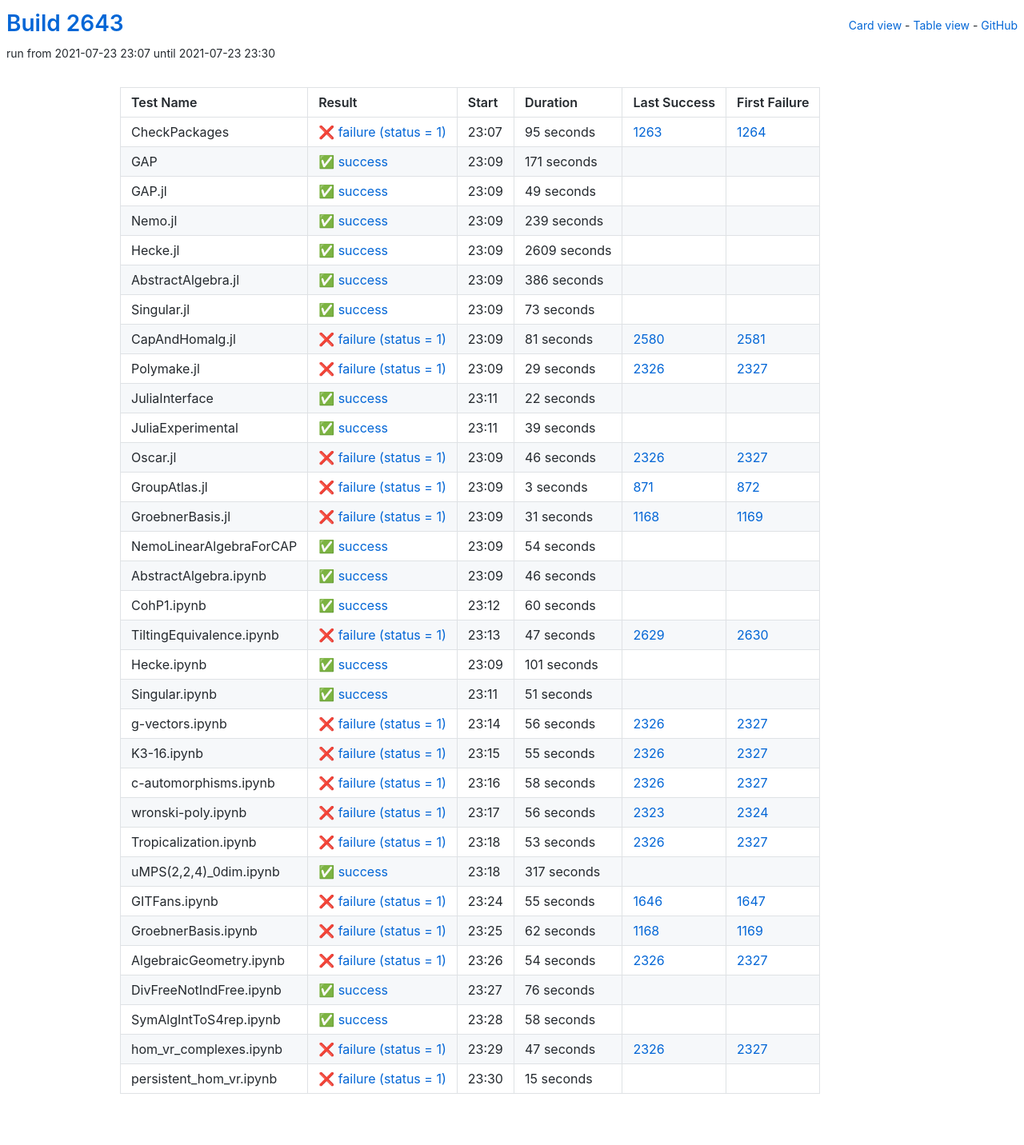
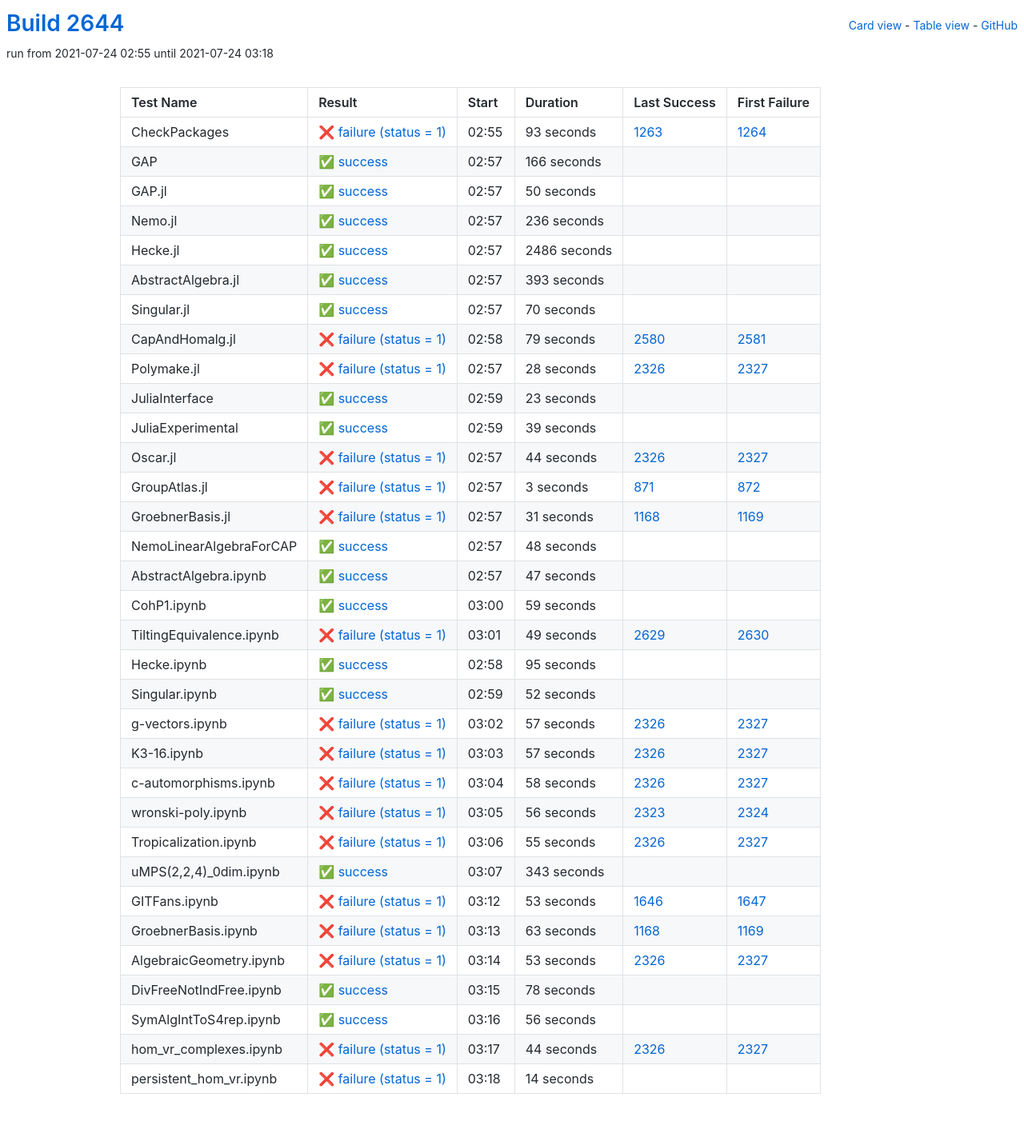
Before and after one commit to oscar-system/oscar-ci-status-stable, a Jekyll site: the page built from table.html, in a window 1280 px wide. Shown: the whole page at 80% size. Built offline with Jekyll 4.4.1, drawn with Linux system fonts in a browser that asks for light colours.

Commit message:
Build #2644

```diff
--- a/_data/ci.yml
+++ b/_data/ci.yml
@@ -1,6 +1,6 @@
 ---
-build: 2643
-build_url: https://oscarci.mathematik.uni-kl.de/job/oscar-stable/2643/
+build: 2644
+build_url: https://oscarci.mathematik.uni-kl.de/job/oscar-stable/2644/
 job: oscar-stable
 organization: oscar-system
 repo: oscar-ci-status-stable
@@ -8,128 +8,128 @@ repourl: https://github.com/oscar-system/oscar-ci-status-stable
 tests:
 - name: CheckPackages
   id: checkpackages
-  log: https://oscarci.mathematik.uni-kl.de/job/oscar-stable/2643/artifact/logs/build-2643/CheckPackages.log
-  start: 2021-07-23 23:07
+  log: https://oscarci.mathematik.uni-kl.de/job/oscar-stable/2644/artifact/logs/build-2644/CheckPackages.log
+  start: 2021-07-24 02:55
   success: false
   exitcode: 1
   status: failure
-  duration: 95
+  duration: 93
   last_success: 1263
   last_success_url: https://oscarci.mathematik.uni-kl.de/job/oscar-stable/1263/
   first_failure: 1264
   first_failure_url: https://oscarci.mathematik.uni-kl.de/job/oscar-stable/1264/
 - name: GAP
   id: gap
-  log: https://oscarci.mathematik.uni-kl.de/job/oscar-stable/2643/artifact/logs/build-2643/GAP.log
-  start: 2021-07-23 23:09
+  log: https://oscarci.mathematik.uni-kl.de/job/oscar-stable/2644/artifact/logs/build-2644/GAP.log
+  start: 2021-07-24 02:57
   success: true
   exitcode: 0
   status: success
-  duration: 171
+  duration: 166
   last_success: false
   last_success_url:
   first_failure: false
   first_failure_url:
 - name: GAP.jl
   id: gap-jl
-  log: https://oscarci.mathematik.uni-kl.de/job/oscar-stable/2643/artifact/logs/build-2643/GAP.jl.log
-  start: 2021-07-23 23:09
+  log: https://oscarci.mathematik.uni-kl.de/job/oscar-stable/2644/artifact/logs/build-2644/GAP.jl.log
+  start: 2021-07-24 02:57
   success: true
   exitcode: 0
   status: success
-  duration: 49
+  duration: 50
   last_success: false
   last_success_url:
   first_failure: false
   first_failure_url:
 - name: Nemo.jl
   id: nemo-jl
-  log: https://oscarci.mathematik.uni-kl.de/job/oscar-stable/2643/artifact/logs/build-2643/Nemo.jl.log
-  start: 2021-07-23 23:09
+  log: https://oscarci.mathematik.uni-kl.de/job/oscar-stable/2644/artifact/logs/build-2644/Nemo.jl.log
+  start: 2021-07-24 02:57
   success: true
   exitcode: 0
   status: success
-  duration: 239
+  duration: 236
   last_success: false
   last_success_url:
   first_failure: false
   first_failure_url:
 - name: Hecke.jl
   id: hecke-jl
-  log: https://oscarci.mathematik.uni-kl.de/job/oscar-stable/2643/artifact/logs/build-2643/Hecke.jl.log
-  start: 2021-07-23 23:09
+  log: https://oscarci.mathematik.uni-kl.de/job/oscar-stable/2644/artifact/logs/build-2644/Hecke.jl.log
+  start: 2021-07-24 02:57
   success: true
   exitcode: 0
   status: success
-  duration: 2609
+  duration: 2486
   last_success: false
   last_success_url:
   first_failure: false
   first_failure_url:
 - name: AbstractAlgebra.jl
   id: abstractalgebra-jl
-  log: https://oscarci.mathematik.uni-kl.de/job/oscar-stable/2643/artifact/logs/build-2643/AbstractAlgebra.jl.log
-  start: 2021-07-23 23:09
+  log: https://oscarci.mathematik.uni-kl.de/job/oscar-stable/2644/artifact/logs/build-2644/AbstractAlgebra.jl.log
+  start: 2021-07-24 02:57
   success: true
   exitcode: 0
   status: success
-  duration: 386
+  duration: 393
   last_success: false
   last_success_url:
   first_failure: false
   first_failure_url:
 - name: Singular.jl
   id: singular-jl
-  log: https://oscarci.mathematik.uni-kl.de/job/oscar-stable/2643/artifact/logs/build-2643/Singular.jl.log
-  start: 2021-07-23 23:09
+  log: https://oscarci.mathematik.uni-kl.de/job/oscar-stable/2644/artifact/logs/build-2644/Singular.jl.log
+  start: 2021-07-24 02:57
   success: true
   exitcode: 0
   status: success
-  duration: 73
+  duration: 70
   last_success: false
   last_success_url:
   first_failure: false
   first_failure_url:
 - name: CapAndHomalg.jl
   id: capandhomalg-jl
-  log: https://oscarci.mathematik.uni-kl.de/job/oscar-stable/2643/artifact/logs/build-2643/CapAndHomalg.jl.log
-  start: 2021-07-23 23:09
+  log: https://oscarci.mathematik.uni-kl.de/job/oscar-stable/2644/artifact/logs/build-2644/CapAndHomalg.jl.log
+  start: 2021-07-24 02:58
   success: false
   exitcode: 1
   status: failure
-  duration: 81
+  duration: 79
   last_success: 2580
   last_success_url: https://oscarci.mathematik.uni-kl.de/job/oscar-stable/2580/
   first_failure: 2581
   first_failure_url: https://oscarci.mathematik.uni-kl.de/job/oscar-stable/2581/
 - name: Polymake.jl
   id: polymake-jl
-  log: https://oscarci.mathematik.uni-kl.de/job/oscar-stable/2643/artifact/logs/build-2643/Polymake.jl.log
-  start: 2021-07-23 23:09
+  log: https://oscarci.mathematik.uni-kl.de/job/oscar-stable/2644/artifact/logs/build-2644/Polymake.jl.log
+  start: 2021-07-24 02:57
   success: false
   exitcode: 1
   status: failure
-  duration: 29
+  duration: 28
   last_success: 2326
   last_success_url: https://oscarci.mathematik.uni-kl.de/job/oscar-stable/2326/
   first_failure: 2327
   first_failure_url: https://oscarci.mathematik.uni-kl.de/job/oscar-stable/2327/
 - name: JuliaInterface
   id: juliainterface
-  log: https://oscarci.mathematik.uni-kl.de/job/oscar-stable/2643/artifact/logs/build-2643/JuliaInterface.log
-  start: 2021-07-23 23:11
+  log: https://oscarci.mathematik.uni-kl.de/job/oscar-stable/2644/artifact/logs/build-2644/JuliaInterface.log
+  start: 2021-07-24 02:59
   success: true
   exitcode: 0
   status: success
-  duration: 22
+  duration: 23
   last_success: false
   last_success_url:
   first_failure: false
   first_failure_url:
 - name: JuliaExperimental
   id: juliaexperimental
-  log: https://oscarci.mathematik.uni-kl.de/job/oscar-stable/2643/artifact/logs/build-2643/JuliaExperimental.log
-  start: 2021-07-23 23:11
+  log: https://oscarci.mathematik.uni-kl.de/job/oscar-stable/2644/artifact/logs/build-2644/JuliaExperimental.log
+  start: 2021-07-24 02:59
   success: true
   exitcode: 0
   status: success
@@ -140,20 +140,20 @@ tests:
   first_failure_url:
 - name: Oscar.jl
   id: oscar-jl
-  log: https://oscarci.mathematik.uni-kl.de/job/oscar-stable/2643/artifact/logs/build-2643/Oscar.jl.log
-  start: 2021-07-23 23:09
+  log: https://oscarci.mathematik.uni-kl.de/job/oscar-stable/2644/artifact/logs/build-2644/Oscar.jl.log
+  start: 2021-07-24 02:57
   success: false
   exitcode: 1
   status: failure
-  duration: 46
+  duration: 44
   last_success: 2326
   last_success_url: https://oscarci.mathematik.uni-kl.de/job/oscar-stable/2326/
   first_failure: 2327
   first_failure_url: https://oscarci.mathematik.uni-kl.de/job/oscar-stable/2327/
 - name: GroupAtlas.jl
   id: groupatlas-jl
-  log: https://oscarci.mathematik.uni-kl.de/job/oscar-stable/2643/artifact/logs/build-2643/GroupAtlas.jl.log
-  start: 2021-07-23 23:09
+  log: https://oscarci.mathematik.uni-kl.de/job/oscar-stable/2644/artifact/logs/build-2644/GroupAtlas.jl.log
+  start: 2021-07-24 02:57
   success: false
   exitcode: 1
   status: failure
@@ -164,8 +164,8 @@ tests:
   first_failure_url: https://oscarci.mathematik.uni-kl.de/job/oscar-stable/872/
 - name: GroebnerBasis.jl
   id: groebnerbasis-jl
-  log: https://oscarci.mathematik.uni-kl.de/job/oscar-stable/2643/artifact/logs/build-2643/GroebnerBasis.jl.log
-  start: 2021-07-23 23:09
+  log: https://oscarci.mathematik.uni-kl.de/job/oscar-stable/2644/artifact/logs/build-2644/GroebnerBasis.jl.log
+  start: 2021-07-24 02:57
   success: false
   exitcode: 1
   status: failure
@@ -176,104 +176,104 @@ tests:
   first_failure_url: https://oscarci.mathematik.uni-kl.de/job/oscar-stable/1169/
 - name: NemoLinearAlgebraForCAP
   id: nemolinearalgebraforcap
-  log: https://oscarci.mathematik.uni-kl.de/job/oscar-stable/2643/artifact/logs/build-2643/NemoLinearAlgebraForCAP.log
-  start: 2021-07-23 23:09
+  log: https://oscarci.mathematik.uni-kl.de/job/oscar-stable/2644/artifact/logs/build-2644/NemoLinearAlgebraForCAP.log
+  start: 2021-07-24 02:57
   success: true
   exitcode: 0
   status: success
-  duration: 54
+  duration: 48
   last_success: false
   last_success_url:
   first_failure: false
   first_failure_url:
 - name: AbstractAlgebra.ipynb
   id: abstractalgebra-ipynb
-  log: https://oscarci.mathematik.uni-kl.de/job/oscar-stable/2643/artifact/logs/build-2643/AbstractAlgebra.ipynb.log
-  start: 2021-07-23 23:09
+  log: https://oscarci.mathematik.uni-kl.de/job/oscar-stable/2644/artifact/logs/build-2644/AbstractAlgebra.ipynb.log
+  start: 2021-07-24 02:57
   success: true
   exitcode: 0
   status: success
-  duration: 46
+  duration: 47
   last_success: false
   last_success_url:
   first_failure: false
   first_failure_url:
 - name: CohP1.ipynb
   id: cohp1-ipynb
-  log: https://oscarci.mathematik.uni-kl.de/job/oscar-stable/2643/artifact/logs/build-2643/CohP1.ipynb.log
-  start: 2021-07-23 23:12
+  log: https://oscarci.mathematik.uni-kl.de/job/oscar-stable/2644/artifact/logs/build-2644/CohP1.ipynb.log
+  start: 2021-07-24 03:00
   success: true
   exitcode: 0
   status: success
-  duration: 60
+  duration: 59
   last_success: false
   last_success_url:
   first_failure: false
   first_failure_url:
 - name: TiltingEquivalence.ipynb
   id: tiltingequivalence-ipynb
-  log: https://oscarci.mathematik.uni-kl.de/job/oscar-stable/2643/artifact/logs/build-2643/TiltingEquivalence.ipynb.log
-  start: 2021-07-23 23:13
+  log: https://oscarci.mathematik.uni-kl.de/job/oscar-stable/2644/artifact/logs/build-2644/TiltingEquivalence.ipynb.log
+  start: 2021-07-24 03:01
   success: false
   exitcode: 1
   status: failure
-  duration: 47
+  duration: 49
   last_success: 2629
   last_success_url: https://oscarci.mathematik.uni-kl.de/job/oscar-stable/2629/
   first_failure: 2630
   first_failure_url: https://oscarci.mathematik.uni-kl.de/job/oscar-stable/2630/
 - name: Hecke.ipynb
   id: hecke-ipynb
-  log: https://oscarci.mathematik.uni-kl.de/job/oscar-stable/2643/artifact/logs/build-2643/Hecke.ipynb.log
-  start: 2021-07-23 23:09
+  log: https://oscarci.mathematik.uni-kl.de/job/oscar-stable/2644/artifact/logs/build-2644/Hecke.ipynb.log
+  start: 2021-07-24 02:58
   success: true
   exitcode: 0
   status: success
-  duration: 101
+  duration: 95
   last_success: false
   last_success_url:
   first_failure: false
   first_failure_url:
 - name: Singular.ipynb
   id: singular-ipynb
-  log: https://oscarci.mathematik.uni-kl.de/job/oscar-stable/2643/artifact/logs/build-2643/Singular.ipynb.log
-  start: 2021-07-23 23:11
+  log: https://oscarci.mathematik.uni-kl.de/job/oscar-stable/2644/artifact/logs/build-2644/Singular.ipynb.log
+  start: 2021-07-24 02:59
   success: true
   exitcode: 0
   status: success
-  duration: 51
+  duration: 52
   last_success: false
   last_success_url:
   first_failure: false
   first_failure_url:
 - name: g-vectors.ipynb
   id: g-vectors-ipynb
-  log: https://oscarci.mathematik.uni-kl.de/job/oscar-stable/2643/artifact/logs/build-2643/g-vectors.ipynb.log
-  start: 2021-07-23 23:14
+  log: https://oscarci.mathematik.uni-kl.de/job/oscar-stable/2644/artifact/logs/build-2644/g-vectors.ipynb.log
+  start: 2021-07-24 03:02
   success: false
   exitcode: 1
   status: failure
-  duration: 56
+  duration: 57
   last_success: 2326
   last_success_url: https://oscarci.mathematik.uni-kl.de/job/oscar-stable/2326/
   first_failure: 2327
   first_failure_url: https://oscarci.mathematik.uni-kl.de/job/oscar-stable/2327/
 - name: K3-16.ipynb
   id: k3-16-ipynb
-  log: https://oscarci.mathematik.uni-kl.de/job/oscar-stable/2643/artifact/logs/build-2643/K3-16.ipynb.log
-  start: 2021-07-23 23:15
+  log: https://oscarci.mathematik.uni-kl.de/job/oscar-stable/2644/artifact/logs/build-2644/K3-16.ipynb.log
+  start: 2021-07-24 03:03
   success: false
   exitcode: 1
   status: failure
-  duration: 55
+  duration: 57
   last_success: 2326
   last_success_url: https://oscarci.mathematik.uni-kl.de/job/oscar-stable/2326/
   first_failure: 2327
   first_failure_url: https://oscarci.mathematik.uni-kl.de/job/oscar-stable/2327/
 - name: c-automorphisms.ipynb
   id: c-automorphisms-ipynb
-  log: https://oscarci.mathematik.uni-kl.de/job/oscar-stable/2643/artifact/logs/build-2643/c-automorphisms.ipynb.log
-  start: 2021-07-23 23:16
+  log: https://oscarci.mathematik.uni-kl.de/job/oscar-stable/2644/artifact/logs/build-2644/c-automorphisms.ipynb.log
+  start: 2021-07-24 03:04
   success: false
   exitcode: 1
   status: failure
@@ -284,8 +284,8 @@ tests:
   first_failure_url: https://oscarci.mathematik.uni-kl.de/job/oscar-stable/2327/
 - name: wronski-poly.ipynb
   id: wronski-poly-ipynb
-  log: https://oscarci.mathematik.uni-kl.de/job/oscar-stable/2643/artifact/logs/build-2643/wronski-poly.ipynb.log
-  start: 2021-07-23 23:17
+  log: https://oscarci.mathematik.uni-kl.de/job/oscar-stable/2644/artifact/logs/build-2644/wronski-poly.ipynb.log
+  start: 2021-07-24 03:05
   success: false
   exitcode: 1
   status: failure
@@ -296,8 +296,56 @@ tests:
   first_failure_url: https://oscarci.mathematik.uni-kl.de/job/oscar-stable/2324/
 - name: Tropicalization.ipynb
   id: tropicalization-ipynb
-  log: https://oscarci.mathematik.uni-kl.de/job/oscar-stable/2643/artifact/logs/build-2643/Tropicalization.ipynb.log
-  start: 2021-07-23 23:18
+  log: https://oscarci.mathematik.uni-kl.de/job/oscar-stable/2644/artifact/logs/build-2644/Tropicalization.ipynb.log
+  start: 2021-07-24 03:06
+  success: false
+  exitcode: 1
+  status: failure
+  duration: 55
+  last_success: 2326
+  last_success_url: https://oscarci.mathematik.uni-kl.de/job/oscar-stable/2326/
+  first_failure: 2327
+  first_failure_url: https://oscarci.mathematik.uni-kl.de/job/oscar-stable/2327/
+- name: uMPS(2,2,4)_0dim.ipynb
+  id: umps-2-2-4-0dim-ipynb
+  log: https://oscarci.mathematik.uni-kl.de/job/oscar-stable/2644/artifact/logs/build-2644/uMPS-2-2-4-_0dim.ipynb.log
+  start: 2021-07-24 03:07
+  success: true
+  exitcode: 0
+  status: success
+  duration: 343
+  last_success: false
+  last_success_url:
+  first_failure: false
+  first_failure_url:
+- name: GITFans.ipynb
+  id: gitfans-ipynb
+  log: https://oscarci.mathematik.uni-kl.de/job/oscar-stable/2644/artifact/logs/build-2644/GITFans.ipynb.log
+  start: 2021-07-24 03:12
+  success: false
+  exitcode: 1
+  status: failure
+  duration: 53
+  last_success: 1646
+  last_success_url: https://oscarci.mathematik.uni-kl.de/job/oscar-stable/1646/
+  first_failure: 1647
+  first_failure_url: https://oscarci.mathematik.uni-kl.de/job/oscar-stable/1647/
+- name: GroebnerBasis.ipynb
+  id: groebnerbasis-ipynb
+  log: https://oscarci.mathematik.uni-kl.de/job/oscar-stable/2644/artifact/logs/build-2644/GroebnerBasis.ipynb.log
+  start: 2021-07-24 03:13
+  success: false
+  exitcode: 1
+  status: failure
+  duration: 63
+  last_success: 1168
+  last_success_url: https://oscarci.mathematik.uni-kl.de/job/oscar-stable/1168/
+  first_failure: 1169
+  first_failure_url: https://oscarci.mathematik.uni-kl.de/job/oscar-stable/1169/
+- name: AlgebraicGeometry.ipynb
+  id: algebraicgeometry-ipynb
+  log: https://oscarci.mathematik.uni-kl.de/job/oscar-stable/2644/artifact/logs/build-2644/AlgebraicGeometry.ipynb.log
+  start: 2021-07-24 03:14
   success: false
   exitcode: 1
   status: failure
@@ -306,98 +354,50 @@ tests:
   last_success_url: https://oscarci.mathematik.uni-kl.de/job/oscar-stable/2326/
   first_failure: 2327
   first_failure_url: https://oscarci.mathematik.uni-kl.de/job/oscar-stable/2327/
-- name: uMPS(2,2,4)_0dim.ipynb
-  id: umps-2-2-4-0dim-ipynb
-  log: https://oscarci.mathematik.uni-kl.de/job/oscar-stable/2643/artifact/logs/build-2643/uMPS-2-2-4-_0dim.ipynb.log
-  start: 2021-07-23 23:18
+- name: DivFreeNotIndFree.ipynb
+  id: divfreenotindfree-ipynb
+  log: https://oscarci.mathematik.uni-kl.de/job/oscar-stable/2644/artifact/logs/build-2644/DivFreeNotIndFree.ipynb.log
+  start: 2021-07-24 03:15
   success: true
   exitcode: 0
   status: success
-  duration: 317
-  last_success: false
-  last_success_url:
-  first_failure: false
-  first_failure_url:
-- name: GITFans.ipynb
-  id: gitfans-ipynb
-  log: https://oscarci.mathematik.uni-kl.de/job/oscar-stable/2643/artifact/logs/build-2643/GITFans.ipynb.log
-  start: 2021-07-23 23:24
-  success: false
-  exitcode: 1
-  status: failure
-  duration: 55
-  last_success: 1646
-  last_success_url: https://oscarci.mathematik.uni-kl.de/job/oscar-stable/1646/
-  first_failure: 1647
-  first_failure_url: https://oscarci.mathematik.uni-kl.de/job/oscar-stable/1647/
-- name: GroebnerBasis.ipynb
-  id: groebnerbasis-ipynb
-  log: https://oscarci.mathematik.uni-kl.de/job/oscar-stable/2643/artifact/logs/build-2643/GroebnerBasis.ipynb.log
-  start: 2021-07-23 23:25
-  success: false
-  exitcode: 1
-  status: failure
-  duration: 62
-  last_success: 1168
-  last_success_url: https://oscarci.mathematik.uni-kl.de/job/oscar-stable/1168/
-  first_failure: 1169
-  first_failure_url: https://oscarci.mathematik.uni-kl.de/job/oscar-stable/1169/
-- name: AlgebraicGeometry.ipynb
-  id: algebraicgeometry-ipynb
-  log: https://oscarci.mathematik.uni-kl.de/job/oscar-stable/2643/artifact/logs/build-2643/AlgebraicGeometry.ipynb.log
-  start: 2021-07-23 23:26
-  success: false
-  exitcode: 1
-  status: failure
-  duration: 54
-  last_success: 2326
-  last_success_url: https://oscarci.mathematik.uni-kl.de/job/oscar-stable/2326/
-  first_failure: 2327
-  first_failure_url: https://oscarci.mathematik.uni-kl.de/job/oscar-stable/2327/
-- name: DivFreeNotIndFree.ipynb
-  id: divfreenotindfree-ipynb
-  log: https://oscarci.mathematik.uni-kl.de/job/oscar-stable/2643/artifact/logs/build-2643/DivFreeNotIndFree.ipynb.log
-  start: 2021-07-23 23:27
-  success: true
-  exitcode: 0
-  status: success
-  duration: 76
+  duration: 78
   last_success: false
   last_success_url:
   first_failure: false
   first_failure_url:
 - name: SymAlgIntToS4rep.ipynb
   id: symalginttos4rep-ipynb
-  log: https://oscarci.mathematik.uni-kl.de/job/oscar-stable/2643/artifact/logs/build-2643/SymAlgIntToS4rep.ipynb.log
-  start: 2021-07-23 23:28
+  log: https://oscarci.mathematik.uni-kl.de/job/oscar-stable/2644/artifact/logs/build-2644/SymAlgIntToS4rep.ipynb.log
+  start: 2021-07-24 03:16
   success: true
   exitcode: 0
   status: success
-  duration: 58
+  duration: 56
   last_success: false
   last_success_url:
   first_failure: false
   first_failure_url:
 - name: hom_vr_complexes.ipynb
   id: hom-vr-complexes-ipynb
-  log: https://oscarci.mathematik.uni-kl.de/job/oscar-stable/2643/artifact/logs/build-2643/hom_vr_complexes.ipynb.log
-  start: 2021-07-23 23:29
+  log: https://oscarci.mathematik.uni-kl.de/job/oscar-stable/2644/artifact/logs/build-2644/hom_vr_complexes.ipynb.log
+  start: 2021-07-24 03:17
   success: false
   exitcode: 1
   status: failure
-  duration: 47
+  duration: 44
   last_success: 2326
   last_success_url: https://oscarci.mathematik.uni-kl.de/job/oscar-stable/2326/
   first_failure: 2327
   first_failure_url: https://oscarci.mathematik.uni-kl.de/job/oscar-stable/2327/
 - name: persistent_hom_vr.ipynb
   id: persistent-hom-vr-ipynb
-  log: https://oscarci.mathematik.uni-kl.de/job/oscar-stable/2643/artifact/logs/build-2643/persistent_hom_vr.ipynb.log
-  start: 2021-07-23 23:30
+  log: https://oscarci.mathematik.uni-kl.de/job/oscar-stable/2644/artifact/logs/build-2644/persistent_hom_vr.ipynb.log
+  start: 2021-07-24 03:18
   success: false
   exitcode: 1
   status: failure
-  duration: 15
+  duration: 14
   last_success: false
   last_success_url:
   first_failure: false
```
Also changed, not shown: README.md.
